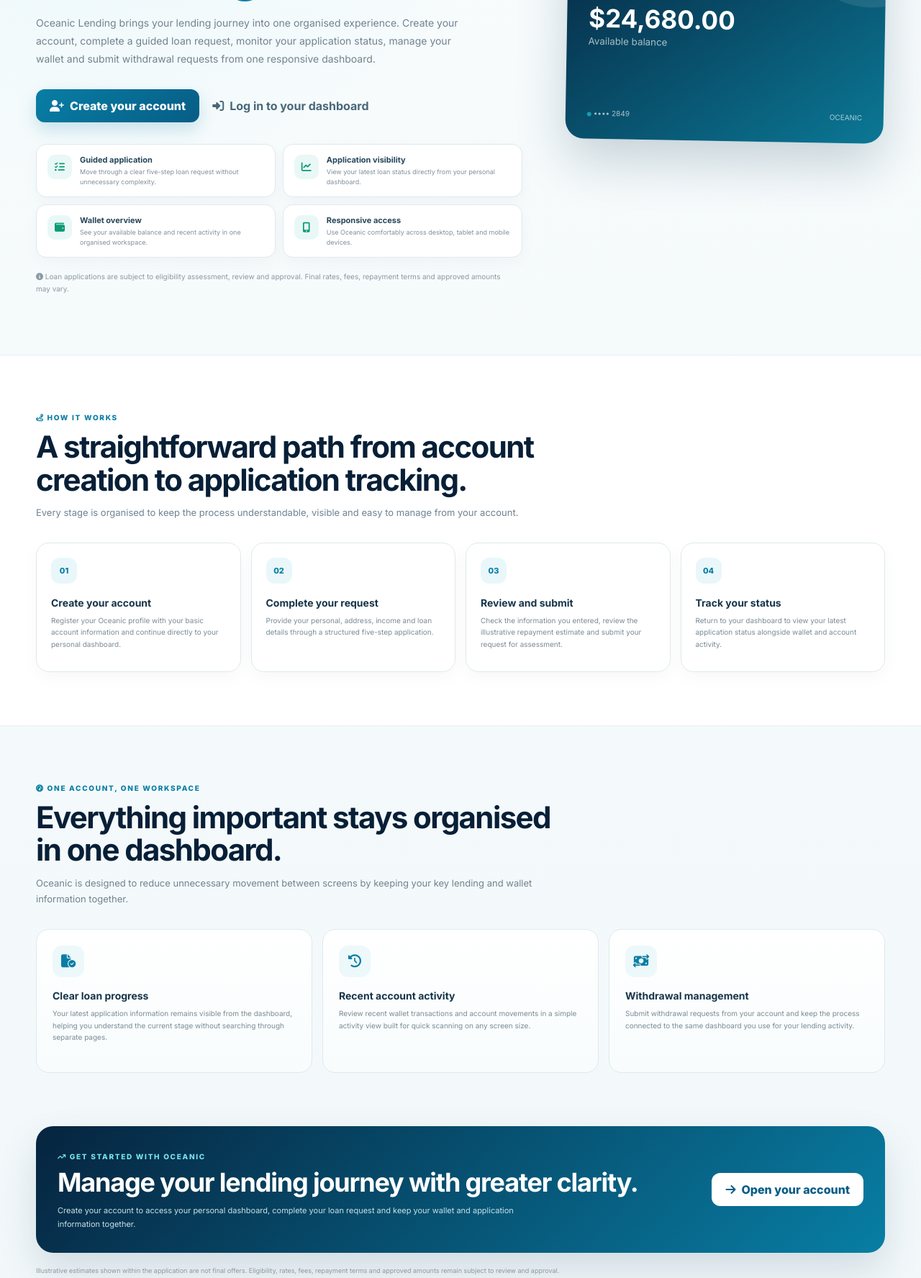
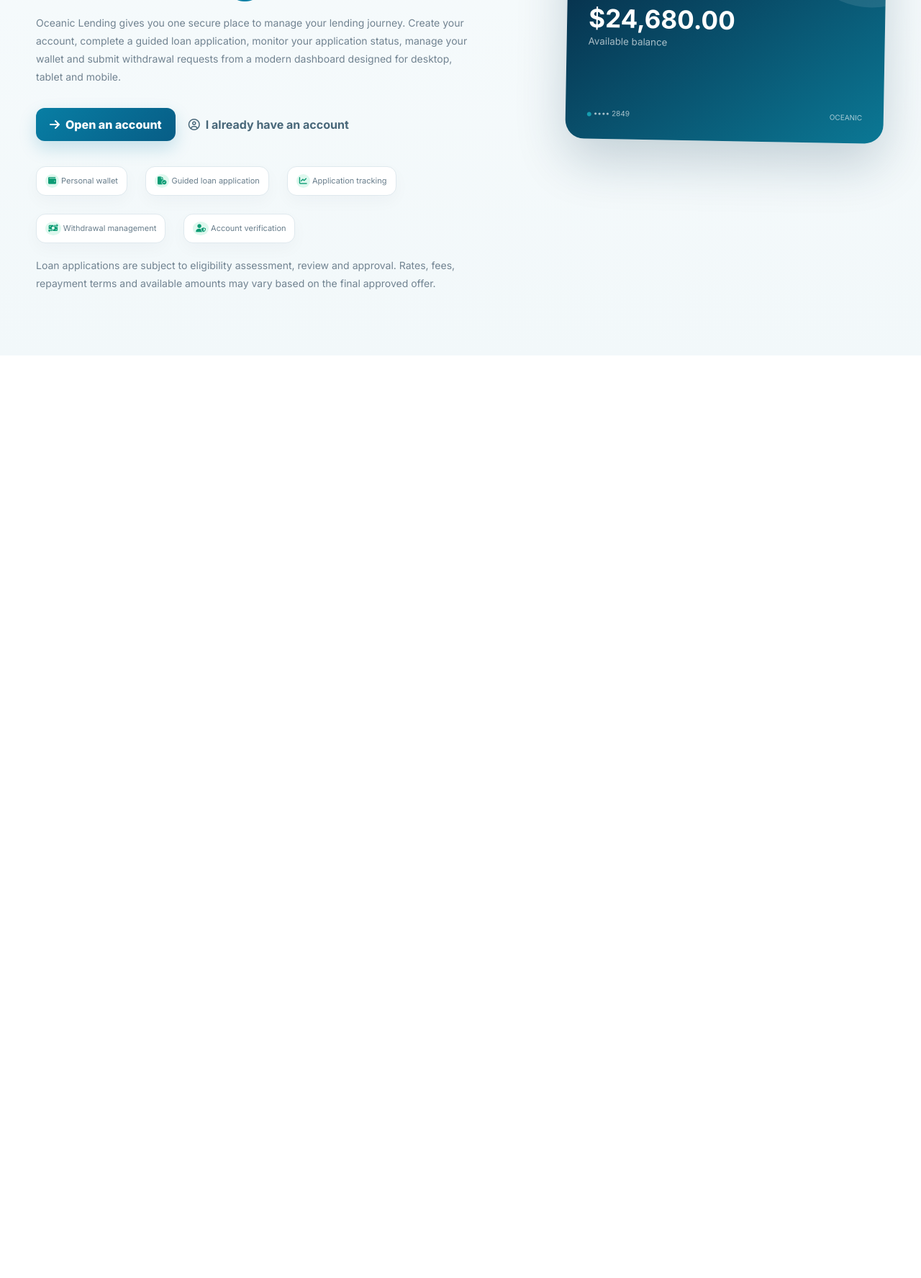
Before and after one commit to Caleb276e/ocean, a plain HTML site: page index.html in a window 1280 px wide. Shown: the part 476-2252 px from the top of the page at 72% size. After the commit the page ends 970 px from the top, so only its background shows below. Drawn offline with Linux system fonts and the light colour scheme.

Commit message:
Update index.html

```diff
--- a/index.html
+++ b/index.html
@@ -31,40 +31,8 @@
         @media(max-width:390px){.nav-btn{font-size:0;width:42px;padding:0}.nav-btn i{font-size:15px}.hero h1{font-size:37px}.dashboard{width:calc(100% - 20px)}.balance{border-radius:20px}.panel{border-radius:16px}#loan .modal-card{padding:18px 13px}.field input,.field select,.field textarea{padding:12px}.steps .line{min-width:8px}}
 
 
-        /* ===== PROFESSIONAL LANDING PAGE SECTIONS ===== */
-        .hero-copy{max-width:700px}
-        .hero-note{margin-top:18px;font-size:10px!important;line-height:1.65!important;color:#8a99a4!important;max-width:650px!important}
-        .features.professional-features{display:grid;grid-template-columns:repeat(2,minmax(0,1fr));gap:10px;max-width:680px;margin-top:30px}
-        .professional-features .feature-card{display:flex;align-items:flex-start;gap:11px;background:#fff;border:1px solid var(--line);border-radius:14px;padding:14px 15px;box-shadow:0 8px 22px #071f3708}
-        .professional-features .feature-icon{width:34px;height:34px;flex:0 0 34px;border-radius:10px;display:grid;place-items:center;background:#e9f8f6;color:var(--teal);font-size:14px}
-        .professional-features b{display:block;font-size:11px;color:#27475a;margin-bottom:3px}
-        .professional-features small{display:block;font-size:9px;line-height:1.5;color:#81909b}
-        .landing-section{padding:74px 0}
-        .landing-section.alt{background:#fff;border-top:1px solid #e8eff2;border-bottom:1px solid #e8eff2}
-        .landing-inner{width:min(1180px,calc(100% - 40px));margin:auto}
-        .section-head{max-width:720px;margin-bottom:30px}
-        .section-head h2{font-size:clamp(28px,4vw,42px);line-height:1.08;letter-spacing:-1.6px;margin:10px 0 12px;color:#071f37}
-        .section-head p{font-size:13px;color:#718391;line-height:1.75;margin:0}
-        .how-grid{display:grid;grid-template-columns:repeat(4,minmax(0,1fr));gap:14px}
-        .how-card{position:relative;background:#fff;border:1px solid var(--line);border-radius:18px;padding:20px;box-shadow:0 8px 24px #071f3708;min-height:180px}
-        .how-card .how-number{width:36px;height:36px;border-radius:12px;background:#e9f7fa;color:#087ea4;display:grid;place-items:center;font-size:11px;font-weight:800;margin-bottom:18px}
-        .how-card h3{font-size:14px;margin:0 0 8px;color:#17354a}
-        .how-card p{font-size:10px;line-height:1.65;color:#7a8b96;margin:0}
-        .benefit-grid{display:grid;grid-template-columns:repeat(3,minmax(0,1fr));gap:14px}
-        .benefit-card{background:linear-gradient(180deg,#fff,#f8fcfd);border:1px solid var(--line);border-radius:18px;padding:22px;min-height:200px}
-        .benefit-card .icon{width:44px;height:44px;border-radius:13px;background:#edf8fa;color:#087ea4;display:grid;place-items:center;font-size:18px;margin-bottom:17px}
-        .benefit-card h3{font-size:14px;margin:0 0 8px;color:#17354a}
-        .benefit-card p{font-size:10px;line-height:1.65;color:#7a8b96;margin:0}
-        .professional-cta{display:flex;justify-content:space-between;align-items:center;gap:24px;padding:30px;background:linear-gradient(135deg,#06243f,#087ea4);border-radius:24px;color:#fff;box-shadow:0 24px 54px #07314c24}
-        .professional-cta h2{font-size:clamp(25px,4vw,36px);margin:6px 0 8px;letter-spacing:-1.2px}
-        .professional-cta p{font-size:11px;color:#c8e2e8;line-height:1.7;max-width:680px;margin:0}
-        .professional-cta .eyebrow{color:#77e3eb}
-        .professional-cta .primary{background:#fff;color:#075d86;box-shadow:none;white-space:nowrap}
-        .professional-disclaimer{margin-top:18px;font-size:9px;line-height:1.65;color:#8b99a3}
-        @media(max-width:900px){.how-grid{grid-template-columns:repeat(2,minmax(0,1fr))}.benefit-grid{grid-template-columns:1fr 1fr}.professional-cta{align-items:flex-start;flex-direction:column}.professional-cta .primary{width:100%}}
-        @media(max-width:620px){.landing-inner{width:calc(100% - 24px)}.landing-section{padding:54px 0}.features.professional-features{grid-template-columns:1fr}.how-grid,.benefit-grid{grid-template-columns:1fr}.how-card,.benefit-card{min-height:auto}.professional-cta{padding:23px 18px;border-radius:19px}.hero-note{text-align:left}.section-head h2{font-size:30px}}
-
-    </style>
+        .account-strip{display:grid;grid-template-columns:repeat(3,minmax(0,1fr));gap:12px;margin:0 0 18px}.account-chip{background:#fff;border:1px solid var(--line);border-radius:16px;padding:15px;display:flex;align-items:center;gap:12px;min-width:0;box-shadow:0 7px 22px #071f3707}.account-chip>i{width:38px;height:38px;border-radius:11px;background:#eaf7f9;color:var(--blue);display:grid;place-items:center;flex:0 0 38px}.account-chip div{min-width:0}.account-chip small{display:block;font-size:8px;letter-spacing:1px;color:#82939f;font-weight:800}.account-chip b{display:block;font-size:12px;margin-top:4px;overflow:hidden;text-overflow:ellipsis;white-space:nowrap}.verify-badge{margin-left:auto;border-radius:999px;padding:5px 9px;font-size:8px;font-weight:800;text-transform:uppercase}.verify-badge.pending{background:#fff4d6;color:#8b6508}.verify-badge.verified{background:#e0f8ef;color:#0b7f5c}.verify-badge.rejected{background:#ffe8ea;color:#b23c48}.loan-note{font-size:10px;color:#82939f;line-height:1.55;margin-top:8px}.loan-note strong{color:#486779}.features i{color:#0b9b73!important;background:#def8ee;border-radius:50%;padding:4px;font-style:normal}.legal-note{max-width:650px;margin-top:18px;color:#91a0aa;font-size:9px;line-height:1.55}@media(max-width:850px){.account-strip{grid-template-columns:1fr 1fr}}@media(max-width:620px){.account-strip{grid-template-columns:1fr}.account-chip{padding:13px}}
+</style>
 </head>
 <body>
 
@@ -81,121 +49,31 @@
         </div>
     </nav>
     <main class="hero">
-        <div class="hero-copy">
-            <span class="eyebrow"><i class="fas fa-layer-group"></i> DIGITAL LENDING, DESIGNED FOR CLARITY</span>
+        <div>
+            <span class="eyebrow"><i class="fas fa-building-shield"></i> SMARTER LENDING. CLEARER FINANCIAL CONTROL.</span>
             <h1>A simpler way to apply, track and <span>manage your financing.</span></h1>
-            <p>Oceanic Lending brings your lending journey into one organised experience. Create your account, complete a guided loan request, monitor your application status, manage your wallet and submit withdrawal requests from one responsive dashboard.</p>
-
+            <p>Oceanic Lending gives you one secure place to manage your lending journey. Create your account, complete a guided loan application, monitor your application status, manage your wallet and submit withdrawal requests from a modern dashboard designed for desktop, tablet and mobile.</p>
             <div class="actions">
-                <button class="primary" onclick="showAuth('register')"><i class="fas fa-user-plus"></i> Create your account</button>
-                <button class="ghost" onclick="showAuth('login')"><i class="fas fa-right-to-bracket"></i> Log in to your dashboard</button>
+                <button class="primary" onclick="showAuth('register')"><i class="fas fa-arrow-right"></i> Open an account</button>
+                <button class="ghost" onclick="showAuth('login')"><i class="far fa-circle-user"></i> I already have an account</button>
             </div>
-
-            <div class="features professional-features">
-                <div class="feature-card">
-                    <div class="feature-icon"><i class="fas fa-list-check"></i></div>
-                    <div><b>Guided application</b><small>Move through a clear five-step loan request without unnecessary complexity.</small></div>
-                </div>
-                <div class="feature-card">
-                    <div class="feature-icon"><i class="fas fa-chart-line"></i></div>
-                    <div><b>Application visibility</b><small>View your latest loan status directly from your personal dashboard.</small></div>
-                </div>
-                <div class="feature-card">
-                    <div class="feature-icon"><i class="fas fa-wallet"></i></div>
-                    <div><b>Wallet overview</b><small>See your available balance and recent activity in one organised workspace.</small></div>
-                </div>
-                <div class="feature-card">
-                    <div class="feature-icon"><i class="fas fa-mobile-screen-button"></i></div>
-                    <div><b>Responsive access</b><small>Use Oceanic comfortably across desktop, tablet and mobile devices.</small></div>
-                </div>
+            <div class="features">
+                <span><i class="fas fa-wallet"></i> Personal wallet</span>
+                <span><i class="fas fa-file-circle-check"></i> Guided loan application</span>
+                <span><i class="fas fa-chart-line"></i> Application tracking</span>
+                <span><i class="fas fa-money-bill-transfer"></i> Withdrawal management</span>
+                <span><i class="fas fa-user-shield"></i> Account verification</span>
             </div>
-
-            <p class="hero-note"><i class="fas fa-circle-info"></i> Loan applications are subject to eligibility assessment, review and approval. Final rates, fees, repayment terms and approved amounts may vary.</p>
+            <p class="legal-note">Loan applications are subject to eligibility assessment, review and approval. Rates, fees, repayment terms and available amounts may vary based on the final approved offer.</p>
         </div>
-
         <div class="wallet">
             <small>OCEANIC WALLET</small>
-            <small style="float:right"><i class="fas fa-shield-halved"></i></small>
+            <small style="float:right"><i class="fas fa-ellipsis-h"></i></small>
             <strong>$24,680.00</strong>
             <small>Available balance</small>
             <div class="bottom"><span><i class="fas fa-circle" style="font-size:6px;color:#20c9d7;"></i> •••• 2849</span><span>OCEANIC</span></div>
         </div>
     </main>
-
-    <section class="landing-section alt">
-        <div class="landing-inner">
-            <div class="section-head">
-                <span class="eyebrow"><i class="fas fa-route"></i> HOW IT WORKS</span>
-                <h2>A straightforward path from account creation to application tracking.</h2>
-                <p>Every stage is organised to keep the process understandable, visible and easy to manage from your account.</p>
-            </div>
-
-            <div class="how-grid">
-                <article class="how-card">
-                    <div class="how-number">01</div>
-                    <h3>Create your account</h3>
-                    <p>Register your Oceanic profile with your basic account information and continue directly to your personal dashboard.</p>
-                </article>
-                <article class="how-card">
-                    <div class="how-number">02</div>
-                    <h3>Complete your request</h3>
-                    <p>Provide your personal, address, income and loan details through a structured five-step application.</p>
-                </article>
-                <article class="how-card">
-                    <div class="how-number">03</div>
-                    <h3>Review and submit</h3>
-                    <p>Check the information you entered, review the illustrative repayment estimate and submit your request for assessment.</p>
-                </article>
-                <article class="how-card">
-                    <div class="how-number">04</div>
-                    <h3>Track your status</h3>
-                    <p>Return to your dashboard to view your latest application status alongside wallet and account activity.</p>
-                </article>
-            </div>
-        </div>
-    </section>
-
-    <section class="landing-section">
-        <div class="landing-inner">
-            <div class="section-head">
-                <span class="eyebrow"><i class="fas fa-gauge-high"></i> ONE ACCOUNT, ONE WORKSPACE</span>
-                <h2>Everything important stays organised in one dashboard.</h2>
-                <p>Oceanic is designed to reduce unnecessary movement between screens by keeping your key lending and wallet information together.</p>
-            </div>
-
-            <div class="benefit-grid">
-                <article class="benefit-card">
-                    <div class="icon"><i class="fas fa-file-circle-check"></i></div>
-                    <h3>Clear loan progress</h3>
-                    <p>Your latest application information remains visible from the dashboard, helping you understand the current stage without searching through separate pages.</p>
-                </article>
-                <article class="benefit-card">
-                    <div class="icon"><i class="fas fa-clock-rotate-left"></i></div>
-                    <h3>Recent account activity</h3>
-                    <p>Review recent wallet transactions and account movements in a simple activity view built for quick scanning on any screen size.</p>
-                </article>
-                <article class="benefit-card">
-                    <div class="icon"><i class="fas fa-money-bill-transfer"></i></div>
-                    <h3>Withdrawal management</h3>
-                    <p>Submit withdrawal requests from your account and keep the process connected to the same dashboard you use for your lending activity.</p>
-                </article>
-            </div>
-        </div>
-    </section>
-
-    <section class="landing-section" style="padding-top:0">
-        <div class="landing-inner">
-            <div class="professional-cta">
-                <div>
-                    <span class="eyebrow"><i class="fas fa-arrow-trend-up"></i> GET STARTED WITH OCEANIC</span>
-                    <h2>Manage your lending journey with greater clarity.</h2>
-                    <p>Create your account to access your personal dashboard, complete your loan request and keep your wallet and application information together.</p>
-                </div>
-                <button class="primary" onclick="showAuth('register')"><i class="fas fa-arrow-right"></i> Open your account</button>
-            </div>
-            <p class="professional-disclaimer">Illustrative estimates shown within the application are not final offers. Eligibility, rates, fees, repayment terms and approved amounts remain subject to review and approval.</p>
-        </div>
-    </section>
 </div>
 
 <!-- AUTH PAGE -->
@@ -206,15 +84,15 @@
                 <div class="logo"><i class="fas fa-water"></i></div>
                 <div><b>OCEANIC</b><small style="color:#b5d6df">LENDING COMPANY</small></div>
             </div>
-            <h1><i class="fas fa-chart-pie" style="color:#20c9d7;"></i> Your lending activity, organised in one place.</h1>
-            <p>Access your wallet, complete loan requests, monitor application status and manage withdrawals from a responsive account experience.</p>
+            <h1><i class="fas fa-shield-halved" style="color:#20c9d7;"></i> One account for your lending journey.</h1>
+            <p>Access your wallet, complete applications, review account verification, follow loan decisions and manage withdrawals from one responsive workspace.</p>
         </aside>
         <section class="auth-card">
             <button class="back" onclick="showScreen('landing')"><i class="fas fa-arrow-left"></i> Back</button>
             <div id="loginBox">
                 <span class="eyebrow"><i class="fas fa-user"></i> WELCOME BACK</span>
-                <h2>Welcome back</h2>
-                <p class="muted">Log in to access your Oceanic dashboard and continue managing your account.</p>
+                <h2>Log in to your wallet</h2>
+                <p class="muted">Enter your account details to continue.</p>
                 <label class="field"><i class="fas fa-envelope"></i> Email address<input id="le" type="email"></label>
                 <label class="field"><i class="fas fa-lock"></i> Password<input id="lp" type="password"></label>
                 <button class="primary full" onclick="login()"><i class="fas fa-sign-in-alt"></i> Log in</button>
@@ -222,8 +100,8 @@
             </div>
             <div id="registerBox" class="hidden">
                 <span class="eyebrow"><i class="fas fa-user-plus"></i> CREATE ACCOUNT</span>
-                <h2>Create your Oceanic account</h2>
-                <p class="muted">Set up your account to access the dashboard and begin your loan application.</p>
+                <h2>Open your Oceanic wallet</h2>
+                <p class="muted">Create an account before starting your application.</p>
                 <label class="field"><i class="fas fa-user"></i> Full name<input id="rn"></label>
                 <label class="field"><i class="fas fa-envelope"></i> Email address<input id="re" type="email"></label>
                 <label class="field"><i class="fas fa-phone"></i> Phone number<input id="rp"></label>
@@ -251,11 +129,16 @@
     <main class="dashboard">
         <div class="welcome">
             <div>
-                <span class="eyebrow"><i class="fas fa-wallet"></i> MY WALLET</span>
+                <span class="eyebrow"><i class="fas fa-gauge-high"></i> MY DASHBOARD</span>
                 <h1>Good day, <span id="dn"></span>.</h1>
-                <p>Manage your wallet and loan activity.</p>
+                <p>Manage your wallet, account verification, loan applications and withdrawals.</p>
             </div>
             <button class="primary" onclick="openLoan()"><i class="fas fa-file-signature"></i> Apply for a loan</button>
+        </div>
+        <div class="account-strip">
+            <div class="account-chip"><i class="fas fa-user-shield"></i><div><small>ACCOUNT VERIFICATION</small><b id="verifyText">Pending review</b></div><span id="verifyBadge" class="verify-badge pending">Pending</span></div>
+            <div class="account-chip"><i class="fas fa-coins"></i><div><small>WALLET CURRENCY</small><b id="walletCurrency">NGN</b></div></div>
+            <div class="account-chip"><i class="fas fa-shield-halved"></i><div><small>ACCOUNT STATUS</small><b id="accountStatus">Active</b></div></div>
         </div>
         <div class="balance">
             <div>
@@ -435,6 +318,10 @@ function showAuth(type) {
     document.getElementById('am').textContent = '';
 }
 
+function escapeHtml(value) {
+    return String(value ?? '').replace(/[&<>"']/g, c => ({'&':'&amp;','<':'&lt;','>':'&gt;','"':'&quot;',"'":'&#39;'}[c]));
+}
+
 function formatMoney(amount, currency = 'USD') {
     return new Intl.NumberFormat('en-US', {
         style: 'currency',
@@ -509,27 +396,38 @@ async function loadDashboard() {
         document.getElementById('un').textContent = user.fullName;
         document.getElementById('dn').textContent = user.fullName.split(' ')[0];
         document.getElementById('bal').textContent = formatMoney(user.balance, user.currency || 'NGN');
+        document.getElementById('walletCurrency').textContent = user.currency || 'NGN';
+        document.getElementById('accountStatus').textContent = (user.status || 'active').replaceAll('_', ' ');
+
+        const verification = user.verificationStatus || 'pending';
+        const verifyText = document.getElementById('verifyText');
+        const verifyBadge = document.getElementById('verifyBadge');
+        verifyBadge.className = 'verify-badge ' + verification;
+        verifyBadge.textContent = verification.replaceAll('_', ' ');
+        verifyText.textContent = verification === 'verified' ? 'Identity verified' : verification === 'rejected' ? 'Review required' : 'Pending admin review';
 
         const wallet = await apiCall('/api/wallet');
-        document.getElementById('activity').innerHTML = wallet.transactions.length ?
-            wallet.transactions.slice(0, 5).map(t =>
+        const tx = Array.isArray(wallet.transactions) ? wallet.transactions : [];
+        document.getElementById('activity').innerHTML = tx.length ?
+            tx.slice(0, 6).map(t =>
                 `<div style="padding:12px 0;border-top:1px solid #edf2f4;font-size:10px">
-                    <b>${t.description || t.type}</b><br>
+                    <b>${escapeHtml(t.description || t.type)}</b><br>
                     <span style="color:#82929d"><i class="far fa-clock"></i> ${new Date(t.createdAt).toLocaleString()}</span>
-                    <strong style="float:right;color:${t.type === 'withdrawal' ? '#d25757' : '#0b9b73'}">
-                        ${t.type === 'withdrawal' ? '<i class="fas fa-arrow-down"></i>' : '<i class="fas fa-arrow-up"></i>'} ${formatMoney(t.amount, t.currency)}
+                    <strong style="float:right;color:${['withdrawal','admin_debit'].includes(t.type) ? '#d25757' : '#0b9b73'}">
+                        ${['withdrawal','admin_debit'].includes(t.type) ? '<i class="fas fa-arrow-up-right-from-square"></i>' : '<i class="fas fa-arrow-down"></i>'} ${formatMoney(t.amount, t.currency)}
                     </strong>
                 </div>`
             ).join('') : '<div class="empty"><i class="fas fa-inbox"></i> No transactions yet.</div>';
 
         const loans = await apiCall('/api/loans');
-        const lastLoan = loans.loans[0];
-        document.getElementById('ls').textContent = lastLoan ?
-            `Application: ${formatMoney(lastLoan.loanAmount, lastLoan.currency)} • ${lastLoan.loanPeriodYears} year(s) • Status: ${lastLoan.status}` :
-            'No application yet. Start your five-step application.';
+        const lastLoan = Array.isArray(loans.loans) ? loans.loans[0] : null;
+        document.getElementById('ls').innerHTML = lastLoan ?
+            `<i class="fas fa-info-circle"></i> Application: <strong>${formatMoney(lastLoan.loanAmount, lastLoan.currency)}</strong> • ${escapeHtml(lastLoan.loanPeriodYears)} year(s) • Status: <strong>${escapeHtml(String(lastLoan.status).replaceAll('_',' '))}</strong>${lastLoan.reviewerNote ? `<div class="loan-note"><strong>Review note:</strong> ${escapeHtml(lastLoan.reviewerNote)}</div>` : ''}` :
+            '<i class="fas fa-info-circle"></i> No application yet. Start your five-step application.';
 
     } catch (e) {
         showToast('Error loading dashboard: ' + e.message, 'fa-exclamation-circle');
+        throw e;
     }
 }
 
@@ -542,6 +440,17 @@ function openLoan() {
     document.getElementById('an').value = user?.fullName || '';
     document.getElementById('aph').value = user?.phone || '';
     document.getElementById('ae').value = user?.email || '';
+    const currencySelect = document.getElementById('currency');
+    const walletCurrency = user?.currency || 'NGN';
+    if (![...currencySelect.options].some(o => o.value === walletCurrency)) {
+        const option = document.createElement('option');
+        option.value = walletCurrency;
+        option.textContent = walletCurrency;
+        currencySelect.appendChild(option);
+    }
+    currencySelect.value = walletCurrency;
+    currencySelect.disabled = true;
+    estimate();
     renderLoan();
     requestAnimationFrame(() => loan.scrollIntoView({ behavior: 'smooth', block: 'start' }));
 }
```
